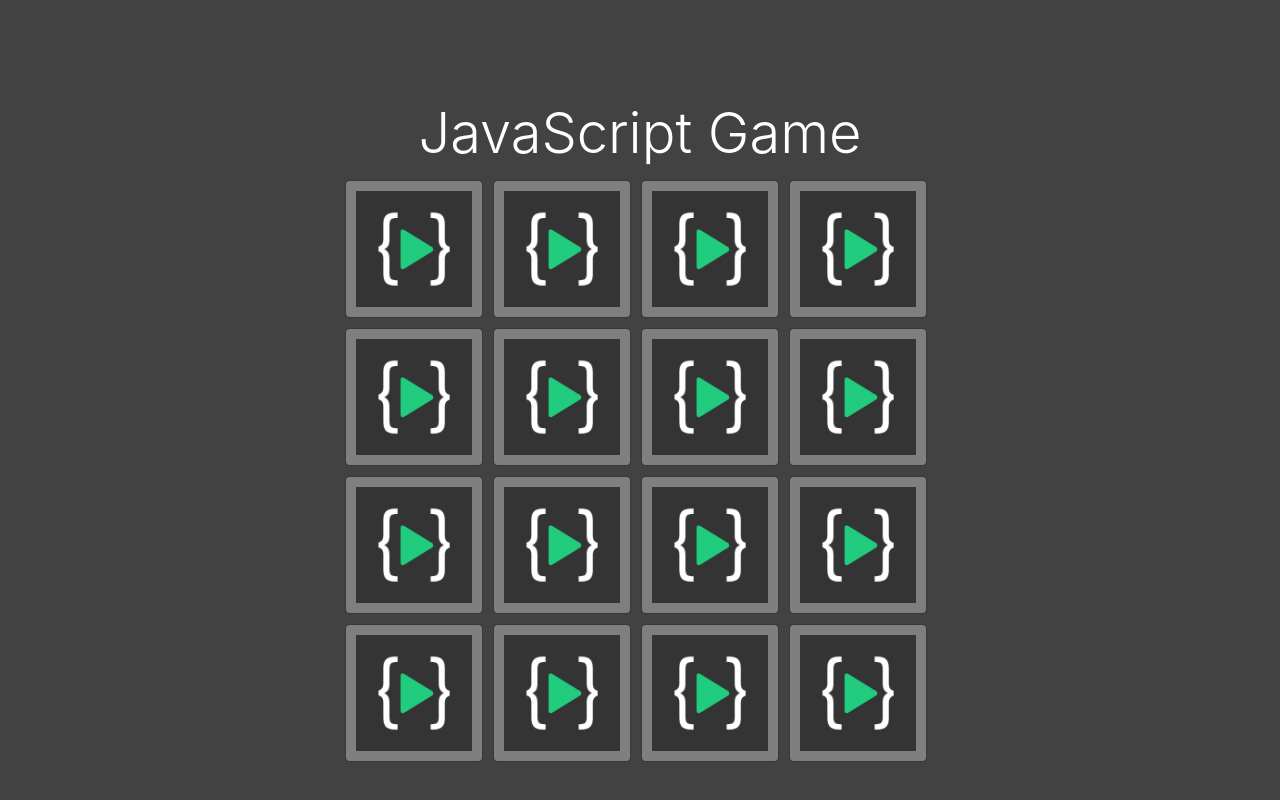
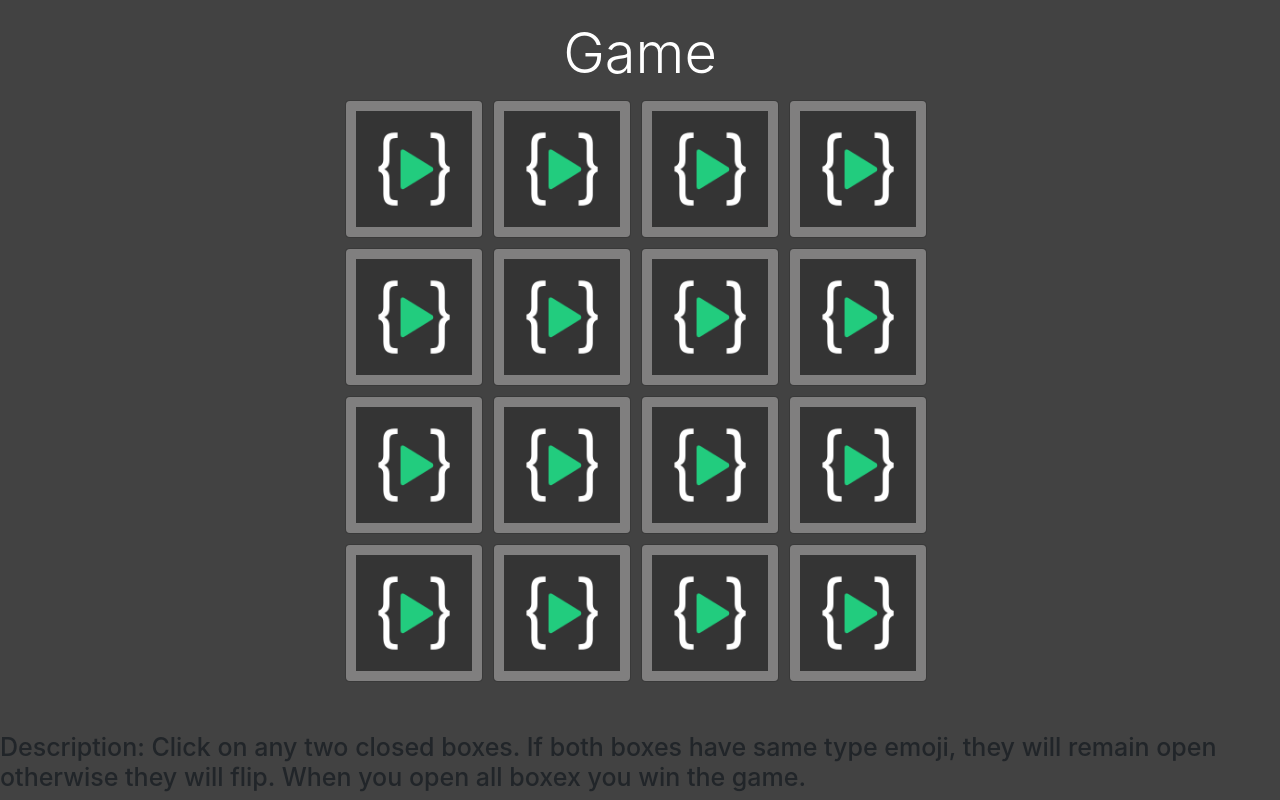
Before and after one commit to Vivek20ingh/JavaScrip_Project, a website: page index.html in a window 1280 px wide. Drawn offline with nearby package versions, Linux system fonts and the light colour scheme.

Commit message:
added Discription

```diff
--- a/index.html
+++ b/index.html
@@ -13,7 +13,7 @@
   <body>
     <div class="gameContainer">
       <div class="container">
-        <h1 class="text-center text-white display-4">JavaScript Game</h1>
+        <h1 class="text-center text-white display-4">Game</h1>
       </div>
       <div class="card" data-image="evilface">
         <img src="evilface.png" class="front flip" alt="evilface" />
@@ -80,6 +80,16 @@
         <img src="lco.png" class="back" alt="lco" />
       </div>
     </div>
+
+
+      <h3 class="text1">
+           Description: Click on any two closed boxes. If both boxes have
+          same type emoji, they will remain open otherwise they will flip.
+          When you open all boxex you win the game.
+
+      </h3>
+
+
     <script src="index.js"></script>
   </body>
 </html>
--- a/styles.css
+++ b/styles.css
@@ -5,7 +5,7 @@
 }
 
 body {
-  height: 100vh;
+  height: 80vh;
   background-color: rgb(66, 66, 66);
   display: flex;
 }
@@ -54,3 +54,11 @@ body {
 .front {
   transform: rotateY(180deg);
 }
+
+
+.text1{
+  font-size: 25px;
+  position: absolute;
+  width: 100%;
+  bottom: 0;
+}
```
